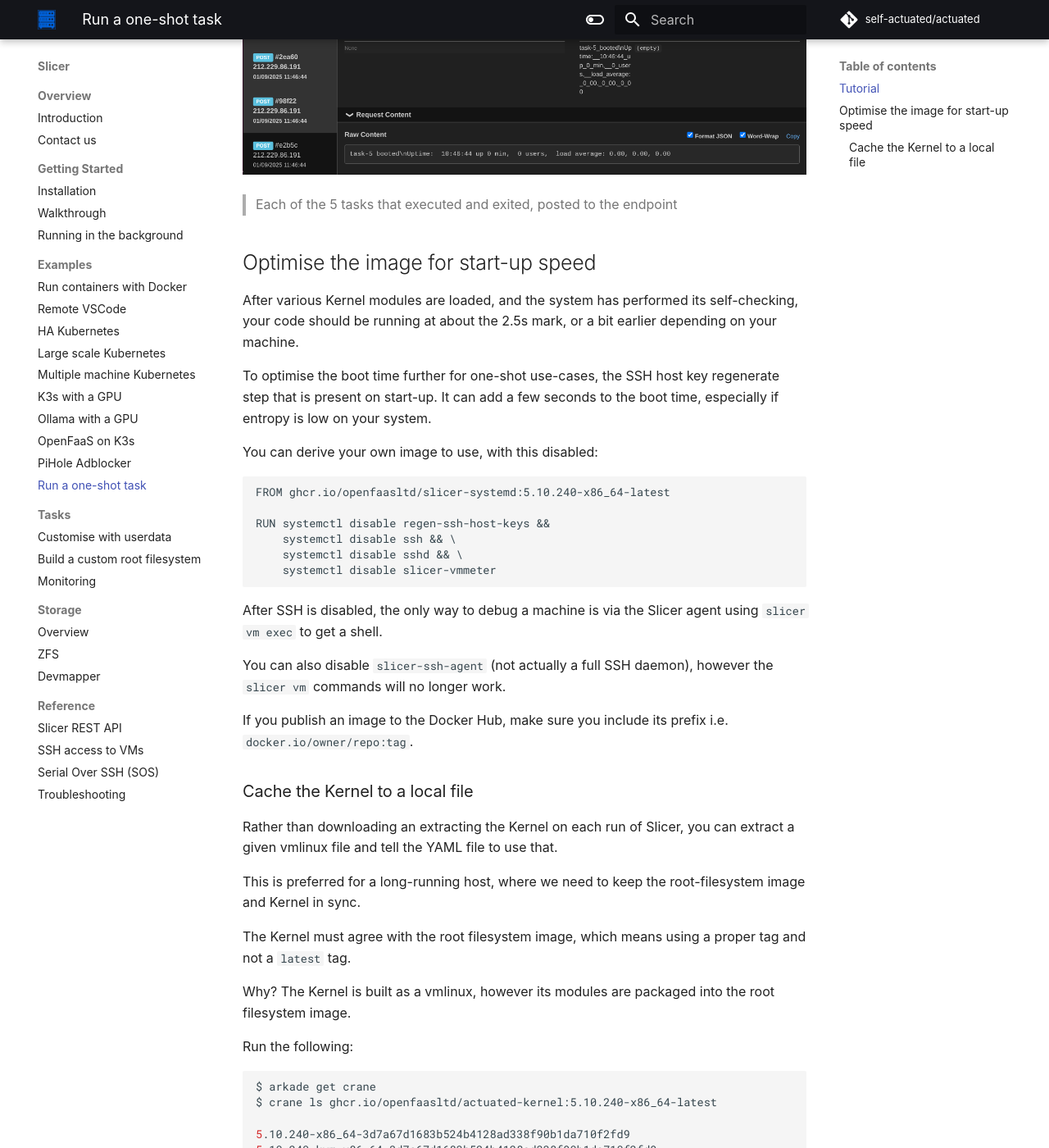
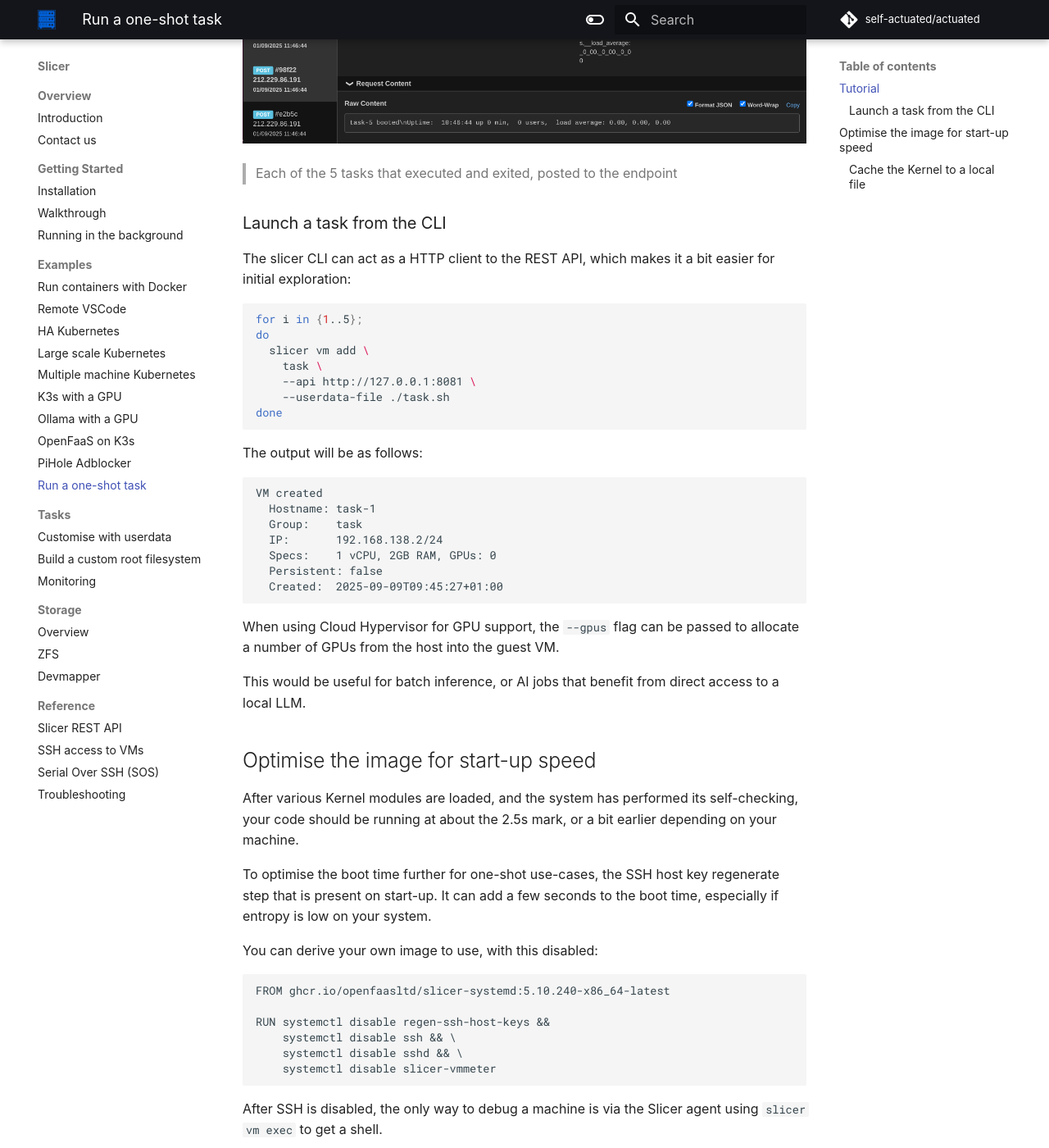
Before and after one commit to slicervm/docs.slicervm.com, an MkDocs documentation site: the page built from docs/examples/run-a-task.md, in a window 1280 px wide and 1400 px high, scrolled down 2454 px. Shown: the whole window at 82% size. Built offline with MkDocs 1.6.1 and Material for MkDocs 9.7.7, drawn with Linux system fonts in a browser that asks for light colours; some web fonts are replaced; comment, search, counter and statistics services are not loaded; some of the changed text lies outside the part shown.

Commit message:
Add example of one-shot VMs via the CLI
Signed-off-by: Alex Ellis (OpenFaaS Ltd) <alexellis2@gmail.com>

````diff
--- a/docs/examples/run-a-task.md
+++ b/docs/examples/run-a-task.md
@@ -97,6 +95,36 @@
 
 ![Each of the 5 tasks that executed and exited, posted to the endpoint](/images/tasks-web.png)
 > Each of the 5 tasks that executed and exited, posted to the endpoint
+
+### Launch a task from the CLI
+
+The slicer CLI can act as a HTTP client to the REST API, which makes it a bit easier for initial exploration:
+
+```bash
+for i in {1..5};
+do
+  slicer vm add \
+    task \
+    --api http://127.0.0.1:8081 \
+    --userdata-file ./task.sh
+done
+```
+
+The output will be as follows:
+
+```
+VM created
+  Hostname: task-1
+  Group:    task
+  IP:       192.168.138.2/24
+  Specs:    1 vCPU, 2GB RAM, GPUs: 0
+  Persistent: false
+  Created:  2025-09-09T09:45:27+01:00
+```
+
+When using Cloud Hypervisor for GPU support, the `--gpus` flag can be passed to allocate a number of GPUs from the host into the guest VM.
+
+This would be useful for batch inference, or AI jobs that benefit from direct access to a local LLM.
 
 ## Optimise the image for start-up speed
 
````
Also changed, not shown: other parts of docs/examples/run-a-task.md (+0 -2 lines).
